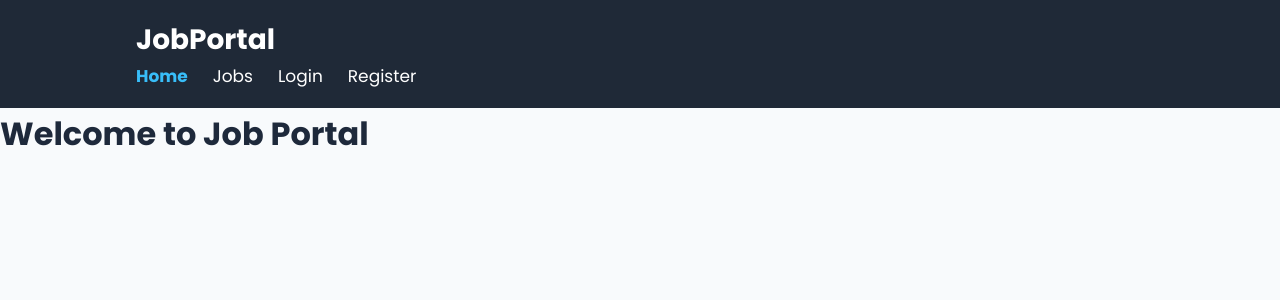
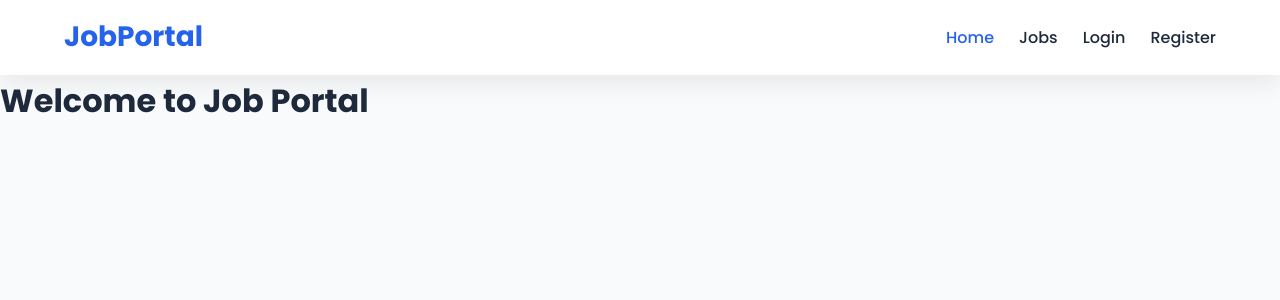
Before and after one commit to harshitkumar2035/FULL-STACK-JOB-PORTAL, a React (Vite) app in the folder client/: page / in a window 1280 px wide. Shown: the top 300 px of the page. Built offline with nearby package versions, Linux system fonts and the light colour scheme.

Commit message:
Add frontend fils

```diff
--- a/client/src/components/Navbar.css
+++ b/client/src/components/Navbar.css
@@ -1,65 +1,38 @@
-*{
-    margin:0;
-    padding:0;
-    box-sizing:border-box;
+.navbar{
+  background:white;
+  box-shadow:var(--shadow);
 }
 
-.navbar{
-
+.navbar-container{
   display:flex;
-
   justify-content:space-between;
-
   align-items:center;
-
-    padding:18px 80px;
-
-    background:#1f2937;
-
+  height:75px;
 }
 
 .logo{
 
-    color:white;
-
   font-size:28px;
-
-    font-weight:bold;
-
+  font-weight:700;
+  color:var(--primary);
 }
 
 .nav-links{
-
   display:flex;
-
+  align-items:center;
+  gap:25px;
   list-style:none;
-
-    gap:25px;
-
 }
 
 .nav-links a{
-
-    color:white;
-
-    text-decoration:none;
-
-    font-size:17px;
-
+  font-weight:500;
   transition:.3s;
-
 }
 
 .nav-links a:hover{
-
-    color:#38bdf8;
-
+  color:var(--primary);
 }
 
 .nav-links a.active{
-
-    color:#38bdf8;
-
-    font-weight:bold;
-
+  color:var(--primary);
 }
```
Lines whose indentation alone changed are shown as unchanged.
